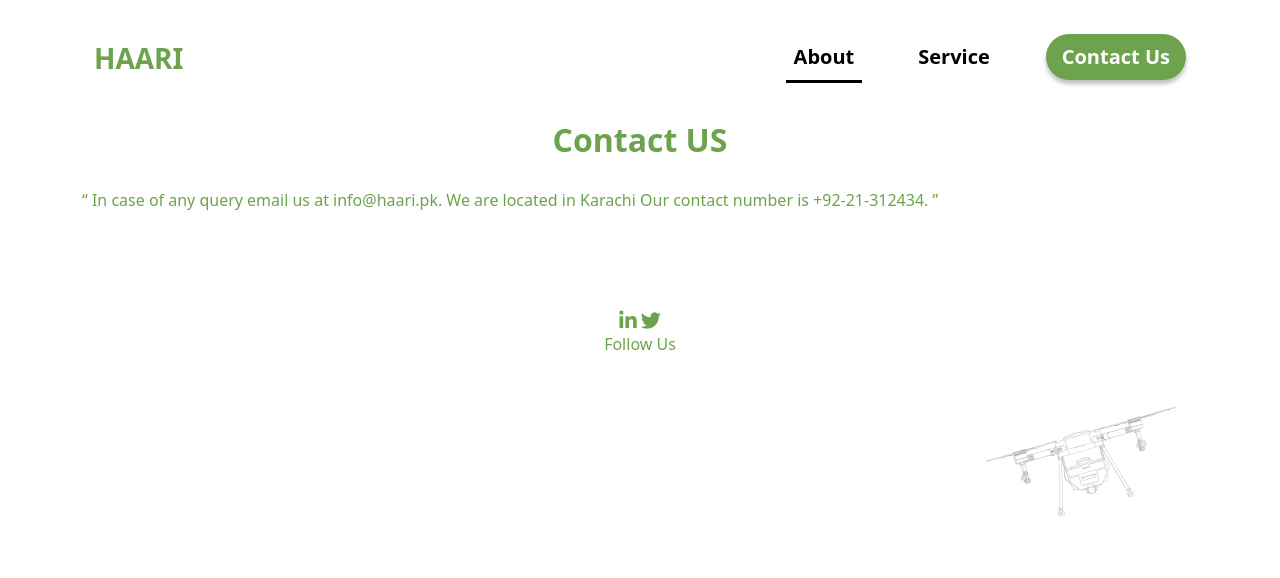
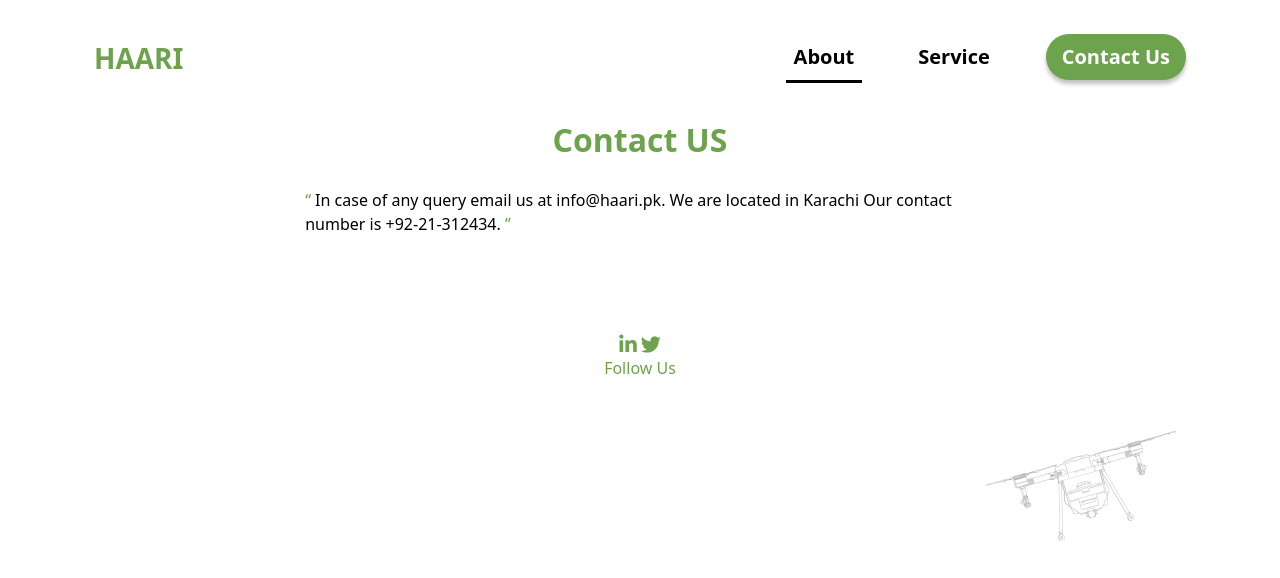
Before and after one commit to valavb/Haari, a plain HTML site: page website/contact.html in a window 1280 px wide. Drawn offline with nearby package versions, Linux system fonts and the light colour scheme; files whose address does not match are found by name.

Commit message:
CSS Added

```diff
--- a/CSS/style.css
+++ b/CSS/style.css
@@ -36,11 +36,13 @@ html {
 /* About.html */
 
 /* Designing about section */
-.about-us-desc{
+.about-us-desc,.contact{
 	width: 60%;
 	margin: 0 auto;
 }
 
-.about-us-desc q{
+.about-us-desc q,.contact q{
 	color: #000!important;
 }
+
+/* Styling contact us */
```
